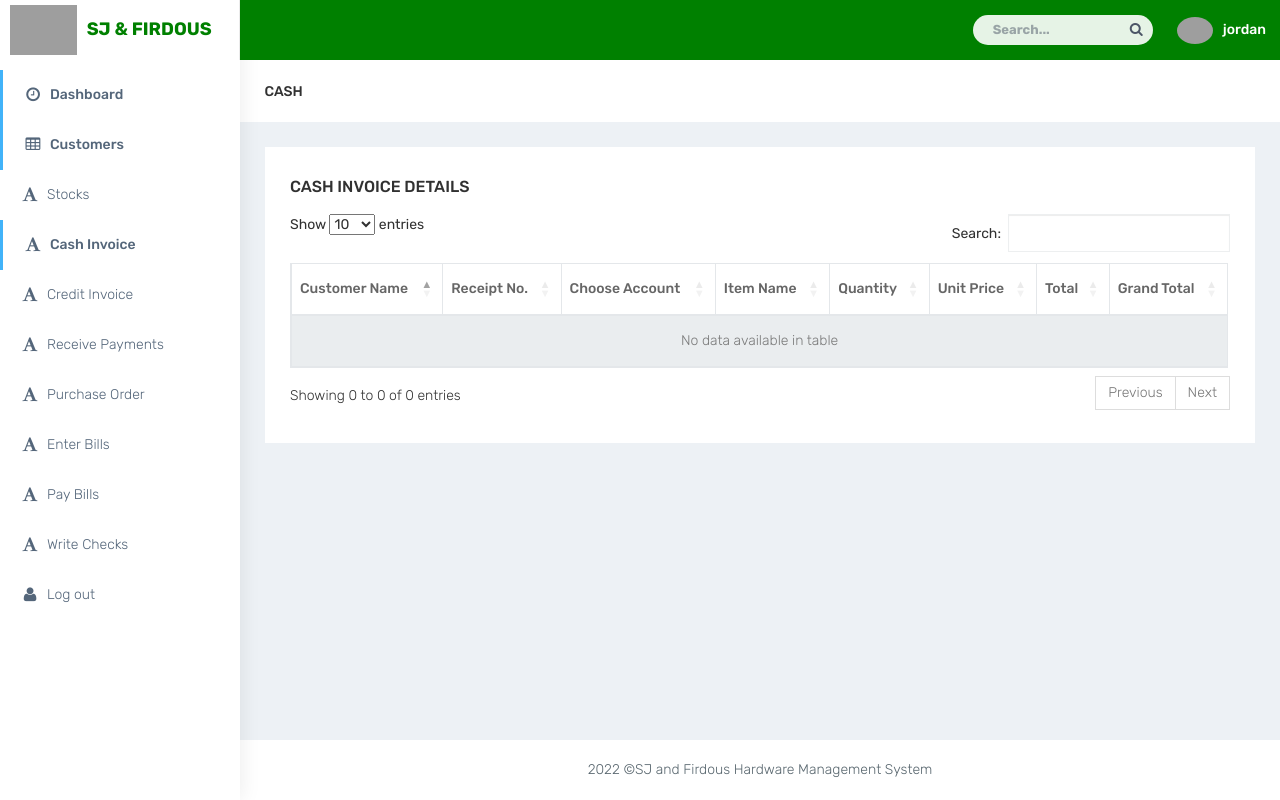
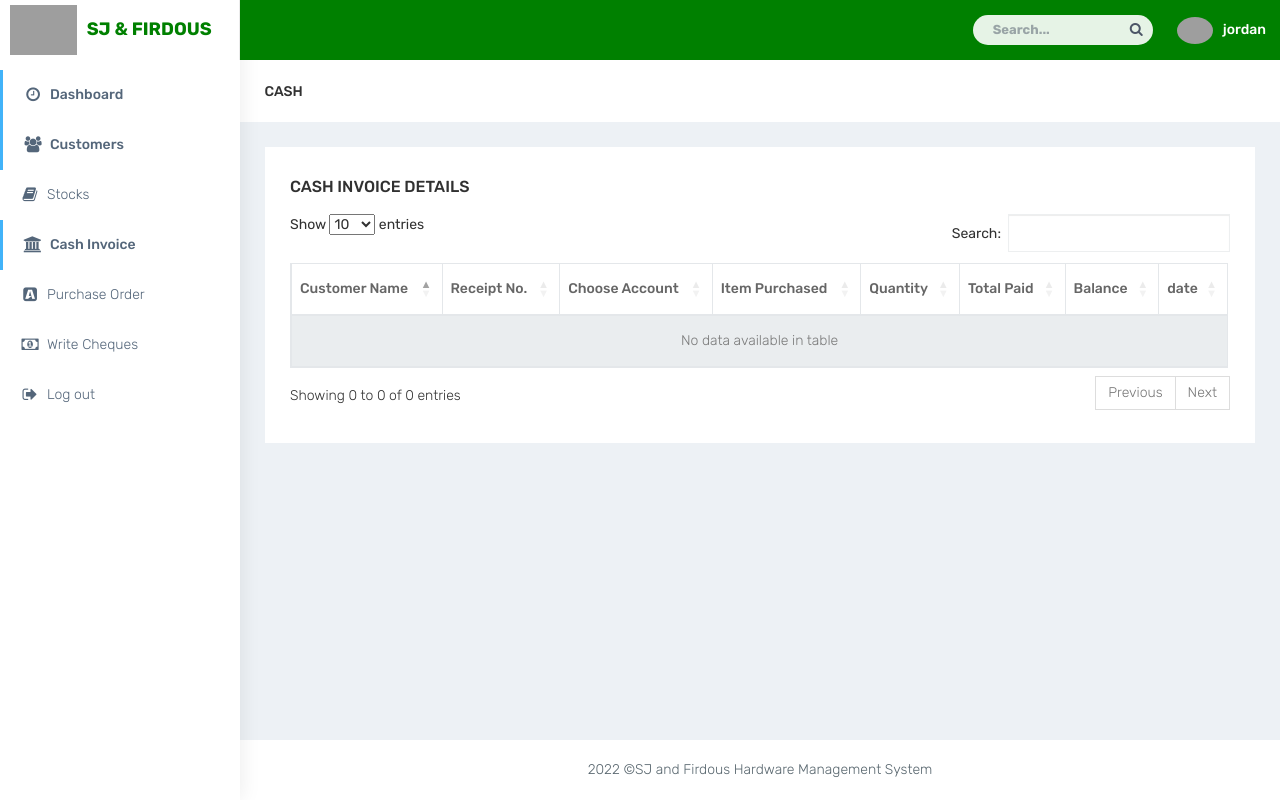
Before and after one commit to jkinathan/firdous, a Django app: page /cash/ in a window 1280 px wide. Run offline with Django 4.2, Linux system fonts and the light colour scheme; a user stored in the database is signed in; data that the repository does not hold is empty; parts of the project's set-up code (start-up, migrations or seed data) failed here and were passed over; some libraries are stand-ins or nearby versions; grey boxes are pictures that could not be loaded.

Commit message:
feat: Adds logic for views and templates for models cashInvoice cheque and purchaseOrder

```diff
--- a/plumbing/urls.py
+++ b/plumbing/urls.py
@@ -9,12 +9,12 @@ urlpatterns = [
 
      path('stocks/', views.inventory, name='stocks'),
      path('cash/', views.cash, name='cash'),
-     path('credit/', views.credit, name='credit'),
-     path('receive/', views.receive, name='receive'),
+     # path('credit/', views.credit, name='credit'),
+     # path('receive/', views.receive, name='receive'),
      path('purchase/', views.purchase, name='purchase'),
      path('check/', views.check, name='check'),
-     path('enterbills/', views.enterbills, name='enterbills'),
-     path('paybills/', views.paybills, name='paybills'),
+     # path('enterbills/', views.enterbills, name='enterbills'),
+     # path('paybills/', views.paybills, name='paybills'),
      #path('technicians/', views.technician, name='technicians'),
      path('workorders/', views.workorder, name='workorders'),
      path('returnjobs/', views.ReturnJobo, name='returnjobs'),
--- a/plumbing/views.py
+++ b/plumbing/views.py
@@ -5,7 +5,7 @@ from django.shortcuts import render
 # from reportlab.pdfgen import canvas
 # from reportlab.lib.units import inch
 # from reportlab.lib.pagesizes import letter
-from .models import Customer,Stock,Vendor
+from .models import Customer,Stock,Vendor,Cheques, CashInvoice,PurchaseOrder
 from django.contrib import messages
 from django.contrib.auth.decorators import login_required
 from datetime import date
@@ -68,76 +68,30 @@ def inventory(request):
               'percstockProfit':percstockProfit
               }
     return render(request, 'inventory.html', context)
+
 @login_required
 def cash(request):
-    # stocks = Stock.objects.all()
-    # for stockProfit in stocks:
-    #     percstockProfit = (stockProfit.sellingPrice - stockProfit.costPrice)
-    #
-    # context ={'stocks':stocks,
-    #           'percstockProfit':percstockProfit
-    #           }
-    return render(request, 'cash.html')
+    cash = CashInvoice.objects.all()
+
+    context ={'cash':cash
+              }
+    return render(request, 'cash.html',context)
 
 @login_required
-def credit(request):
-    # stocks = Stock.objects.all()
-    # for stockProfit in stocks:
-    #     percstockProfit = (stockProfit.sellingPrice - stockProfit.costPrice)
-    #
-    # context ={'stocks':stocks,
-    #           'percstockProfit':percstockProfit
-    #           }
-    return render(request, 'credit.html')
-def receive(request):
-    # stocks = Stock.objects.all()
-    # for stockProfit in stocks:
-    #     percstockProfit = (stockProfit.sellingPrice - stockProfit.costPrice)
-    #
-    # context ={'stocks':stocks,
-    #           'percstockProfit':percstockProfit
-    #           }
-    return render(request, 'receive.html')
+def purchase(request):
+    purchase = PurchaseOrder.objects.all()
 
-def purchase(request):
-    # stocks = Stock.objects.all()
-    # for stockProfit in stocks:
-    #     percstockProfit = (stockProfit.sellingPrice - stockProfit.costPrice)
-    #
-    # context ={'stocks':stocks,
-    #           'percstockProfit':percstockProfit
-    #           }
-    return render(request, 'purchase.html')
+    context ={'purchase':purchase
+              }
+    return render(request, 'purchase.html',context)
 
-def enterbills(request):
-    # stocks = Stock.objects.all()
-    # for stockProfit in stocks:
-    #     percstockProfit = (stockProfit.sellingPrice - stockProfit.costPrice)
-    #
-    # context ={'stocks':stocks,
-    #           'percstockProfit':percstockProfit
-    #           }
-    return render(request, 'enterbills.html')
+@login_required
+def check(request):
+    checks = Cheques.objects.all()
 
-def paybills(request):
-    # stocks = Stock.objects.all()
-    # for stockProfit in stocks:
-    #     percstockProfit = (stockProfit.sellingPrice - stockProfit.costPrice)
-    #
-    # context ={'stocks':stocks,
-    #           'percstockProfit':percstockProfit
-    #           }
-    return render(request, 'paybills.html')
-
-def check(request):
-    # stocks = Stock.objects.all()
-    # for stockProfit in stocks:
-    #     percstockProfit = (stockProfit.sellingPrice - stockProfit.costPrice)
-    #
-    # context ={'stocks':stocks,
-    #           'percstockProfit':percstockProfit
-    #           }
-    return render(request, 'check.html')
+    context ={'checks':checks
+              }
+    return render(request, 'check.html',context)
 
 
 # @login_required
--- a/templates/base.html
+++ b/templates/base.html
@@ -129,35 +129,23 @@
                     </li>
 
                     <li>
-                        <a href="{% url 'index' %}" class="waves-effect"><i class="fa fa-table fa-fw" aria-hidden="true"></i>Customers</a>
+                        <a href="{% url 'index' %}" class="waves-effect"><i class="fa fa-users fa-fw" aria-hidden="true"></i>Customers</a>
                     </li>
                     {% comment %} <li>
                         <a href="{% url 'createcustomer' %}"class="waves-effect"><i class="fa fa-table fa-fw" aria-hidden="true"></i>Add Customer</a>
                     </li> {% endcomment %}
                     </li>
                     <li>
-                        <a href="{% url 'stocks' %}" class="waves-effect"><i class="fa fa-font fa-fw" aria-hidden="true"></i>Stocks</a>
+                        <a href="{% url 'stocks' %}" class="waves-effect"><i class="fa fa-book fa-fw" aria-hidden="true"></i>Stocks</a>
                     </li>
                     <li>
-                        <a href="{% url 'cash' %}" class="waves-effect"><i class="fa fa-font fa-fw" aria-hidden="true"></i>Cash Invoice</a>
+                        <a href="{% url 'cash' %}" class="waves-effect"><i class="fa fa-bank fa-fw" aria-hidden="true"></i>Cash Invoice</a>
                     </li>
                     <li>
-                        <a href="{% url 'credit' %}" class="waves-effect"><i class="fa fa-font fa-fw" aria-hidden="true"></i>Credit Invoice</a>
+                        <a href="{% url 'purchase' %}" class="waves-effect"><i class="fa fa-buysellads fa-fw" aria-hidden="true"></i>Purchase Order</a>
                     </li>
                     <li>
-                        <a href="{% url 'receive' %}" class="waves-effect"><i class="fa fa-font fa-fw" aria-hidden="true"></i>Receive Payments</a>
-                    </li>
-                     <li>
-                        <a href="{% url 'purchase' %}" class="waves-effect"><i class="fa fa-font fa-fw" aria-hidden="true"></i>Purchase Order</a>
-                    </li>
-                     <li>
-                        <a href="{% url 'enterbills' %}" class="waves-effect"><i class="fa fa-font fa-fw" aria-hidden="true"></i>Enter Bills</a>
-                    </li>
-                     <li>
-                        <a href="{% url 'paybills' %}" class="waves-effect"><i class="fa fa-font fa-fw" aria-hidden="true"></i>Pay Bills</a>
-                    </li>
-                    <li>
-                        <a href="{% url 'check' %}" class="waves-effect"><i class="fa fa-font fa-fw" aria-hidden="true"></i>Write Checks</a>
+                        <a href="{% url 'check' %}" class="waves-effect"><i class="fa fa-money fa-fw" aria-hidden="true"></i>Write Cheques</a>
                     </li>
                     {% comment %} <li>
                         <a href="{% url 'workorders' %}" class="waves-effect"><i class="fa fa-globe fa-fw" aria-hidden="true"></i>Work Orders</a>
@@ -177,7 +165,7 @@
                         <a href="{% url 'technicians' %}" class="waves-effect"><i class="fa fa-wrench fa-fw" aria-hidden="true"></i>Technicians</a>
                     </li> {% endcomment %}
                     <li>
-                        <a href="{% url 'account_logout' %}" class="waves-effect"><i class="fa fa-user fa-fw" aria-hidden="true"></i>Log out</a>
+                        <a href="{% url 'account_logout' %}" class="waves-effect"><i class="fa fa-sign-out fa-fw" aria-hidden="true"></i>Log out</a>
                     </li>
                 </ul>
 
--- a/templates/cash.html
+++ b/templates/cash.html
@@ -22,32 +22,30 @@
                                 <th>Customer Name</th>
                                 <th>Receipt No.</th>
                                 <th>Choose Account</th>
-                                <th>Item Name</th>
+                                <th>Item Purchased</th>
                                 <th>Quantity</th>
-                                <th>Unit Price</th>
-                                <th>Total</th>
-                                <th>Grand Total</th>
+                                <th>Total Paid</th>
+                                <th>Balance</th>
+                                <th>date</th>
                             </tr>
                         </thead>
-<!--                        <tbody>-->
-<!--                        {% for inv in stocks %}-->
+                        <tbody>
+                        {% for inv in cash %}
 <!--                        -->
-<!--                            <tr>-->
-<!--                                <td><b>{{ inv.inventoryPart }}</b></td>-->
-<!--                                <td>{{ inv.picture_tag }}</td>-->
-<!--                                <td>{{ inv.description }}</td>-->
-<!--                                <td>{{ inv.cartonQuantity }}</td>-->
-<!--                                <td>{{ inv.piecesQuantity }}</td>-->
-<!--                                <td>{{ inv.costPrice }}</td>-->
-<!--                                <td>{{ inv.sellingPrice }}</td>-->
-<!--                                <td>{{ inv.percentageProfit |floatformat:"0" }} %</td>-->
-<!--                                <td>{{ inv.stockValue }}</td>-->
-<!--                                <td>{{ inv.vendorSupplied }}</td>-->
-<!--                                <td>{{ inv.created_at }}</td>-->
+                            <tr>
+                                <td><b>{{ inv.customerName }}</b></td>
+                                <td>{{ inv.receiptNumber }}</td>
+                                <td>{{ inv.chooseAccount }}</td>
+                                <td>{{ inv.item_purchased }}</td>
+                                <td>{{ inv.quantity }}</td>
+                                <td>{{ inv.totalAmountPaid }}</td>
+                                <td>{{ inv.balance }}</td>
+                                <td>{{ inv.date }}</td>
+
 <!--                                -->
-<!--                            </tr>-->
-<!--                        {% endfor %}-->
-<!--                        </tbody>-->
+                            </tr>
+                        {% endfor %}
+                        </tbody>
                     </table>
                 </div>
             </div>
--- a/templates/inventory.html
+++ b/templates/inventory.html
@@ -23,12 +23,10 @@
                                 <th>Invetory Image</th>
                                 <th>Description</th>
                                 <th>CartonQuantity</th>
-
                                 <th>PiecesQuantity</th>
                                 <th>Cost Price</th>
                                 <th>Selling Price</th>
                                 <th>PercentageProfit</th>
-
                                 <th>Vendor Supplied</th>
                                 <th>Date added</th>
 
```
Also changed, not shown: plumbing/admin.py (+8 -2 lines), templates/check.html (+21 -23 lines), templates/index.html (+5 -4 lines), templates/purchase.html (+19 -22 lines).
